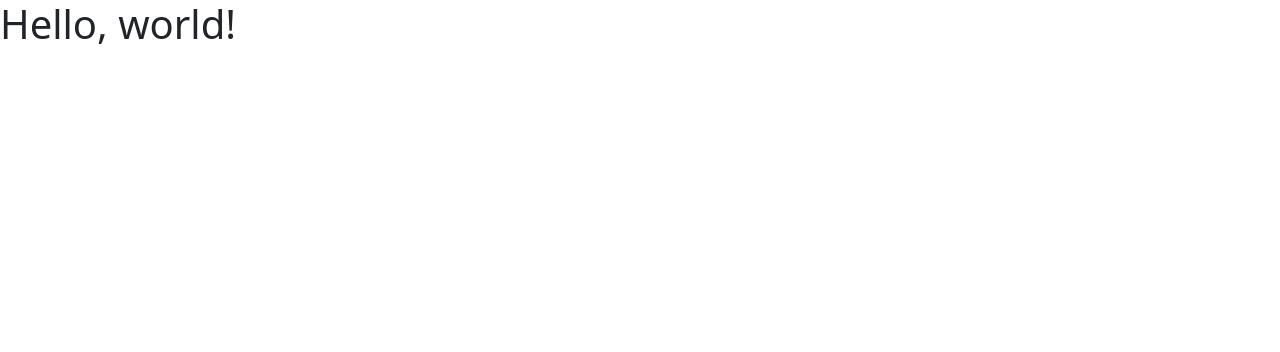
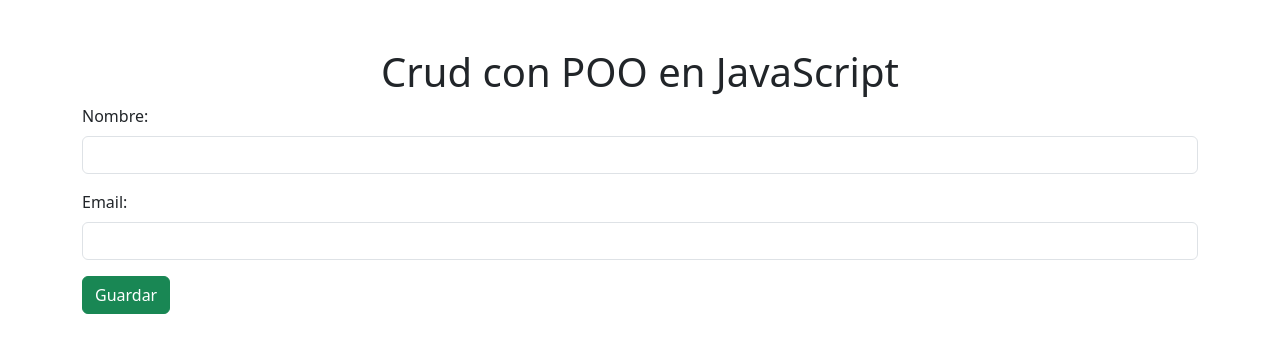
Before and after one commit to MiguelAngelRamos/crud-javascript-poo, a plain HTML site: page index.html in a window 1280 px wide. Drawn offline with nearby package versions, Linux system fonts and the light colour scheme.

Commit message:
modularizando el codigo

```diff
--- a/index.html
+++ b/index.html
@@ -5,9 +5,34 @@
     <meta name="viewport" content="width=device-width, initial-scale=1">
     <title>Crud</title>
     <link href="https://cdn.jsdelivr.net/npm/bootstrap@5.3.3/dist/css/bootstrap.min.css" rel="stylesheet" integrity="sha384-QWTKZyjpPEjISv5WaRU9OFeRpok6YctnYmDr5pNlyT2bRjXh0JMhjY6hW+ALEwIH" crossorigin="anonymous">
+
+    <link rel="stylesheet" href="css/styles.css">
   </head>
   <body>
-    <h1>Hello, world!</h1>
+
+    <div class="container mt-5">
+     <h1 class="text-center">Crud con POO en JavaScript</h1>
+
+     <form id="userForm">
+
+      <div class="mb-3">
+        <label for="userName" class="form-label">Nombre: </label>
+        <input type="text" class="form-control" id="userName" />
+      </div>
+
+      <div class="mb-3">
+        <label for="userEmail" class="form-label">Email: </label>
+        <input type="email" class="form-control" id="userEmail" />
+      </div>
+
+      <button type="submit" class="btn btn-success">Guardar</button>
+
+     </form>
+    </div>
+
+
     <script src="https://cdn.jsdelivr.net/npm/bootstrap@5.3.3/dist/js/bootstrap.bundle.min.js" integrity="sha384-YvpcrYf0tY3lHB60NNkmXc5s9fDVZLESaAA55NDzOxhy9GkcIdslK1eN7N6jIeHz" crossorigin="anonymous"></script>
+
+    <script type="module" src="js/app.js"></script>
   </body>
 </html>
--- a/js/app.js
+++ b/js/app.js
@@ -1,3 +1,4 @@
+import User from './classes/user.js';
 class UserManager {
 
   constructor() {
```
Also changed, not shown: css/styles.css (added).
